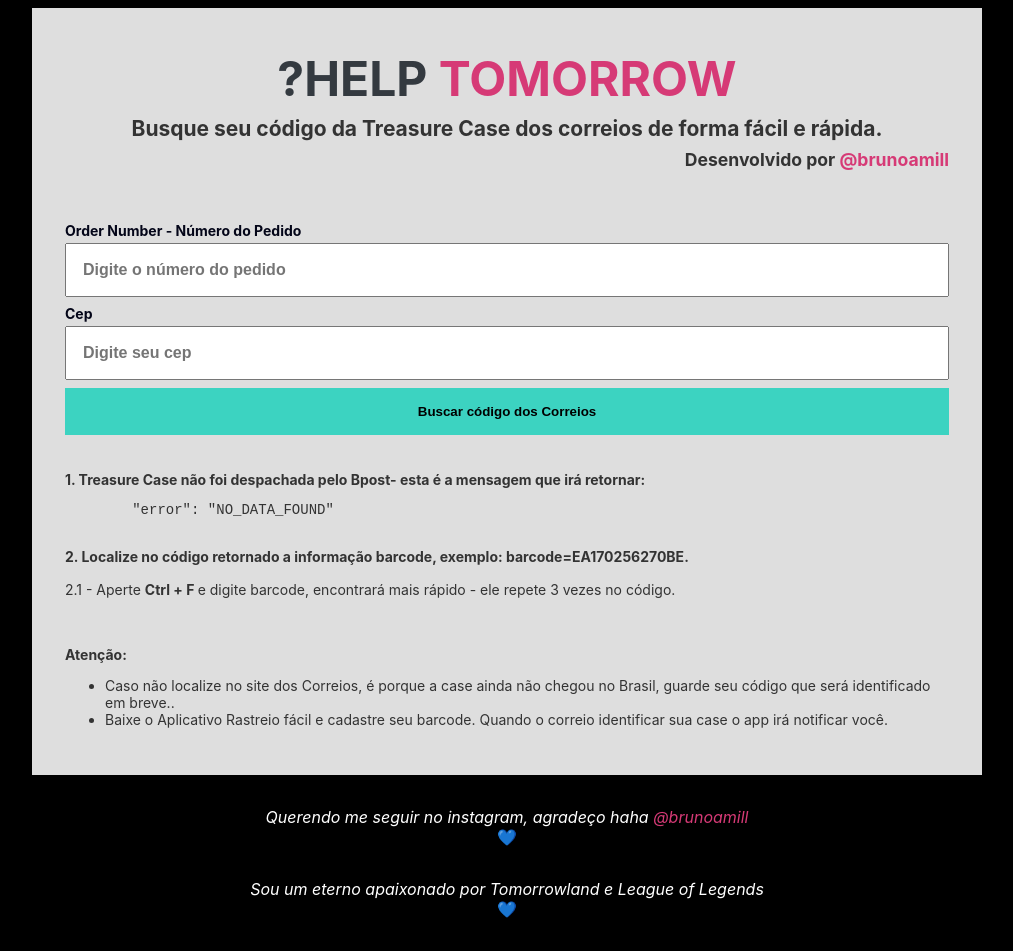
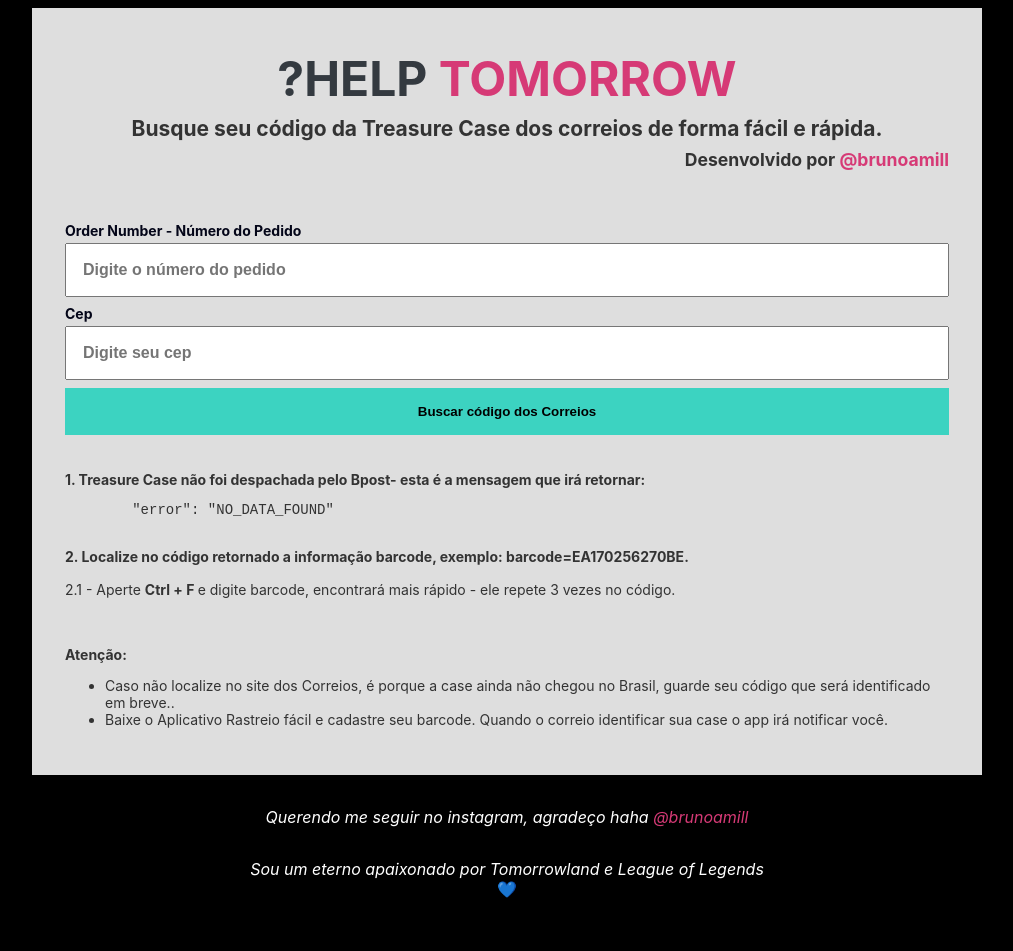
Before and after one commit to brunoamil/help-tomorrow, an Angular app: page / in a window 1280 px wide. Shown: the whole page, without its empty margins (133-1146 px from the left). Built offline with nearby package versions, Linux system fonts and the light colour scheme.

Commit message:
add icone

```diff
--- a/src/app/app.component.html
+++ b/src/app/app.component.html
@@ -48,7 +48,7 @@
   </section>
 
   <footer>
-    <p style="margin-top: 2rem;"><i>Querendo me seguir no instagram, agradeço haha <a href="https://www.instagram.com/brunoamill/" style="color: #d63a76; text-decoration: none;">@brunoamill</a> </i><br>💙</p>
+    <p style="margin-top: 2rem;"><i>Querendo me seguir no instagram, agradeço haha <a href="https://www.instagram.com/brunoamill/" style="color: #d63a76; text-decoration: none;">@brunoamill</a> </i><br></p>
     <p style="margin-top: 2rem; margin-bottom: 2rem;"><i>Sou um eterno apaixonado por Tomorrowland e League of Legends</i><br>💙</p>
   </footer>
 </div>
```
